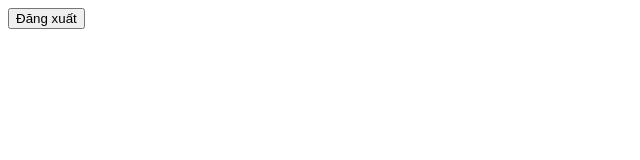
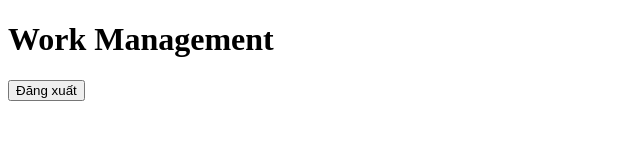
Before and after one commit to Golden190212/Work-Management, a plain HTML site: page index.html in a window 1280 px wide. Shown: the whole page, without its empty margins (0-640 px from the left). Drawn offline with Linux system fonts and the light colour scheme.

Commit message:
file index.html

```diff
--- a/index.html
+++ b/index.html
@@ -4,8 +4,12 @@
     <meta charset="UTF-8">
     <meta name="viewport" content="width=device-width, initial-scale=1.0">
     <title>Home</title>
+    <link rel="stylesheet" href="./Css/index.css">
 </head>
 <body>
+    <header>
+        <h1>Work Management</h1>
+    </header>
     <button id="logout">Đăng xuất</button>
 </body>
 </html>
```
